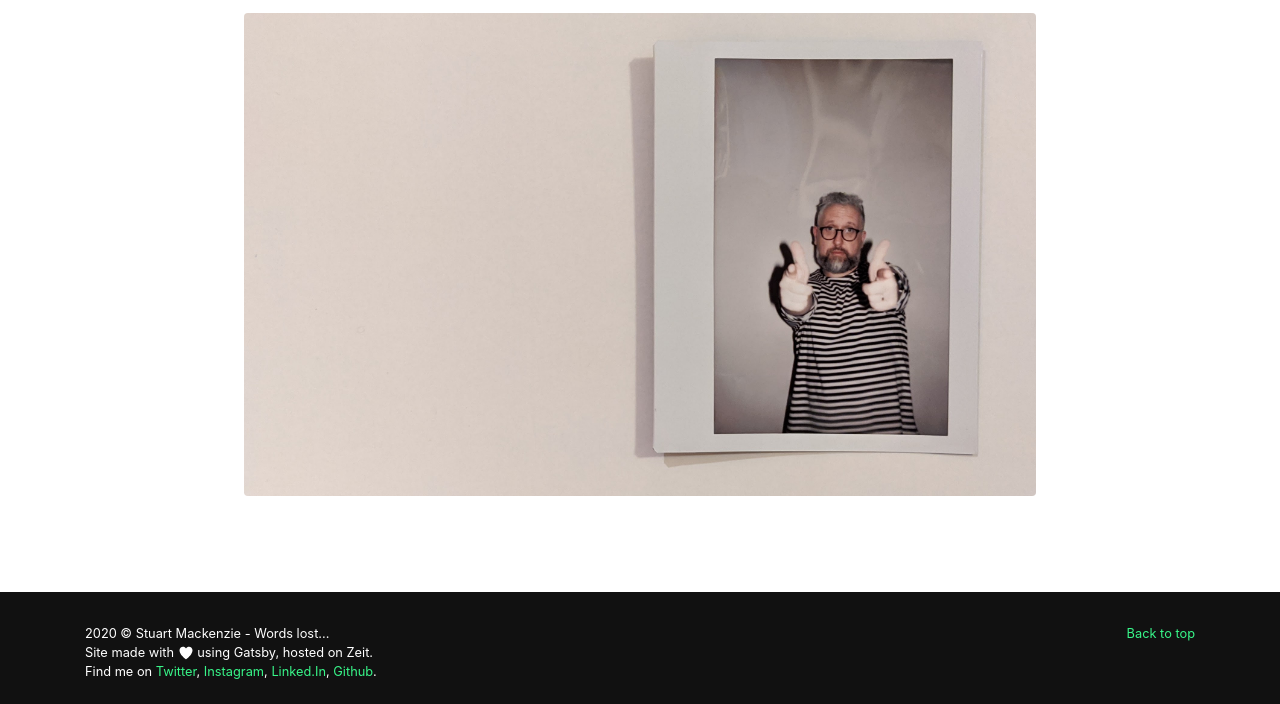
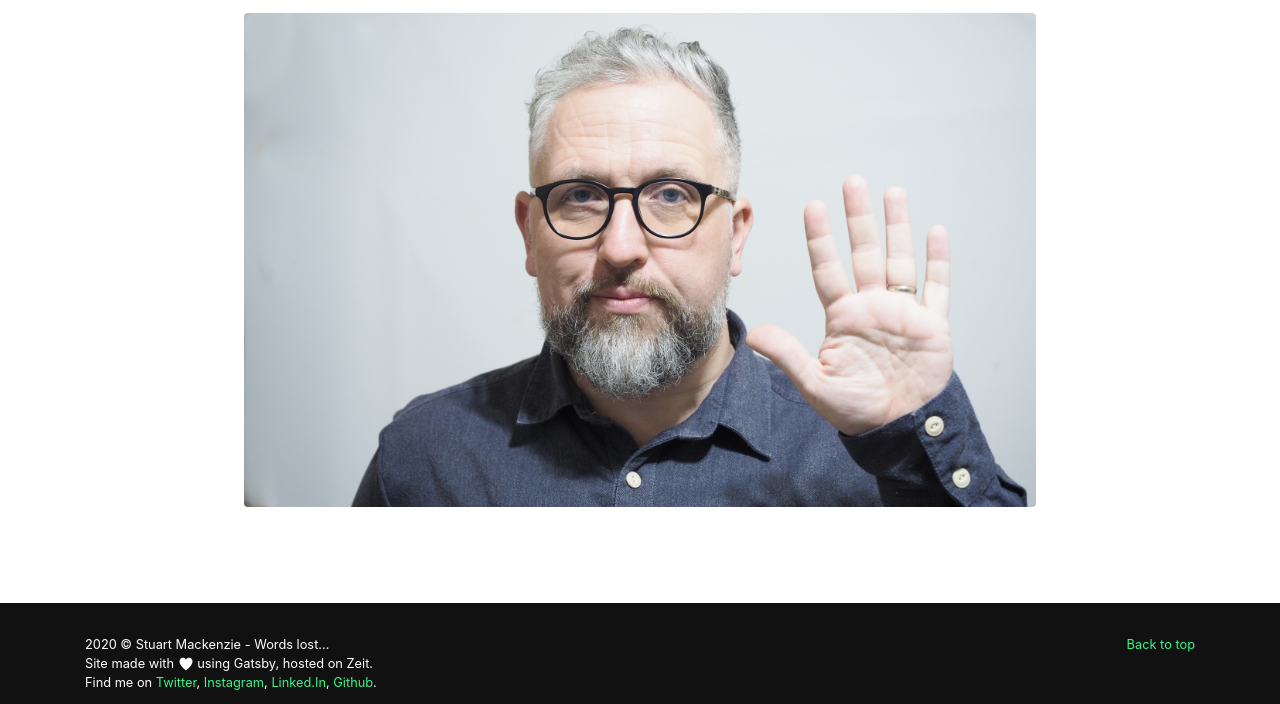
Before and after one commit to d1sc0/behuman, a Gatsby site: page /about in a window 1280 px wide. Shown: the part 555-1259 px from the top of the page. Built offline with nearby package versions, Linux system fonts and the light colour scheme; Gatsby itself is replaced by a stand-in of ours.

Commit message:
updating image on page

```diff
--- a/src/pages/about.js
+++ b/src/pages/about.js
@@ -83,7 +83,7 @@ const AboutPage = ({ data }) => {
 
 export const data = graphql`
   query {
-    aboutImage: file(relativePath: { eq: "stuart-mackenzie.jpg" }) {
+    aboutImage: file(relativePath: { eq: "hello2.jpg" }) {
       childImageSharp {
         fluid(
           duotone: { highlight: "#ffffff", shadow: "#192550" }
```
